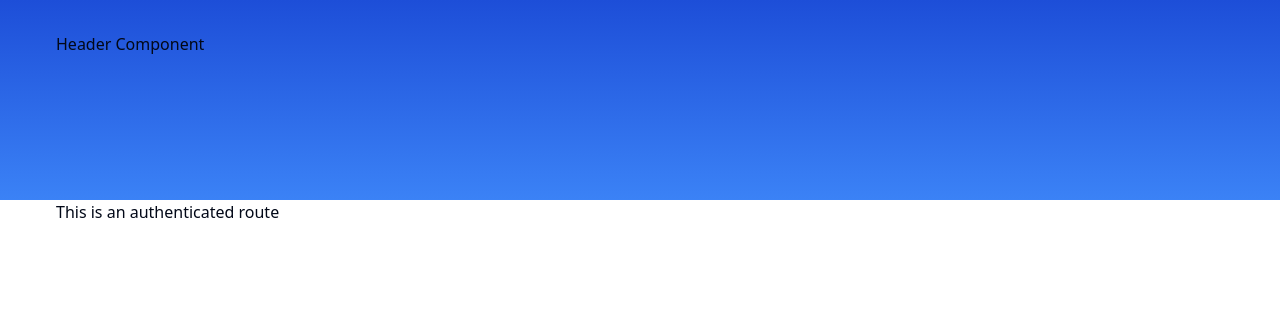
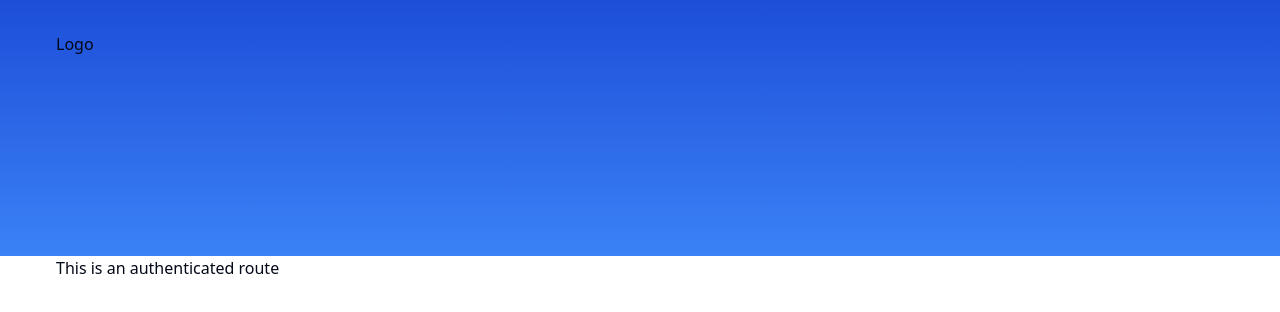
Before and after one commit to ansorokey/finance-manager, a Next.js app: page / in a window 1280 px wide. Shown: the top 312 px of the page. Built offline with nearby package versions, Linux system fonts and the light colour scheme.

Commit message:
basic logo layout

```diff
--- a/components/header.tsx
+++ b/components/header.tsx
@@ -1,7 +1,15 @@
+import { Logo } from "./logo";
+
 export const Header = () => {
     return (
         <header className="bg-gradient-to-b from-blue-700 to-blue-500 px-4 py-8 lg:px-14 pb-36">
-            Header Component
+            <div className="max-w-screen-2xl mx-auto">
+                <div className="w-full flex items-center justify-between mb-14">
+                    <div className="flex items-center lg:gap-x-16">
+                        <Logo />
+                    </div>
+                </div>
+            </div>
         </header>
     );
 };
--- /dev/null
+++ b/components/logo.tsx
@@ -0,0 +1,12 @@
+import Link from "next/link";
+import Image from "next/image";
+
+export const Logo = () => {
+    return (
+        <Link href="/">
+            <div>
+                Logo
+            </div>
+        </Link>
+    );
+};
```
